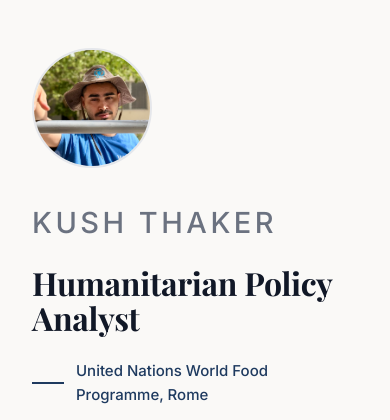
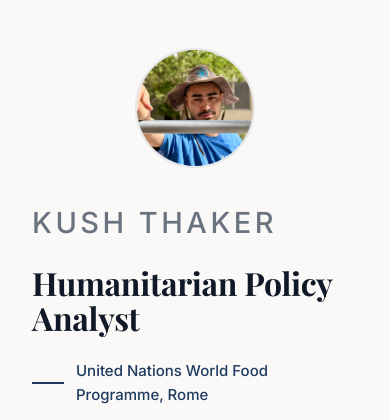
Before and after one commit to kushthaker/personal-site, a web app: file index.html in a window 390 px wide. Shown: the top 420 px of the page. Run offline with its HTML, style and script files only (its server is not run), Linux system fonts and the light colour scheme.

Commit message:
Fix mobile avatar centering
Removes align-self: flex-start from avatar wrapper — avatar now
centers horizontally above the text on mobile as intended.

Co-Authored-By: Claude <noreply@anthropic.com>
Claude-Session: https://claude.ai/code/session_01DRLKfUmWPTi4J7L7jkWibv

```diff
--- a/css/styles.css
+++ b/css/styles.css
@@ -277,7 +277,6 @@ footer p {
   .avatar-wrapper {
     width: 120px;
     height: 120px;
-    align-self: flex-start;
   }
 
   .org {
```
